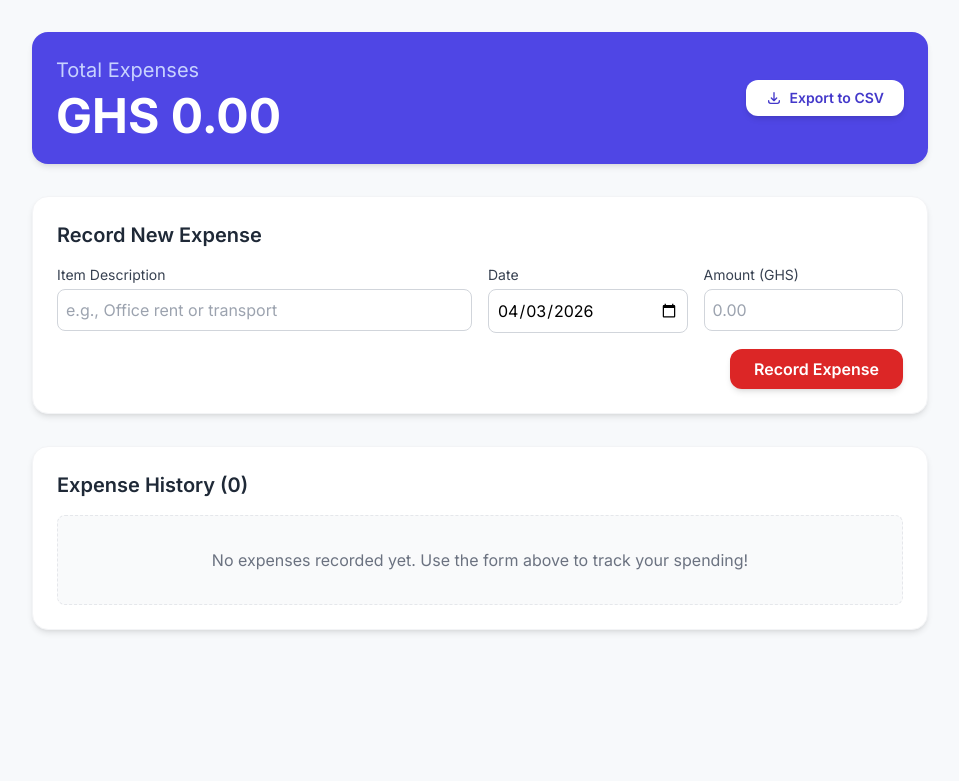
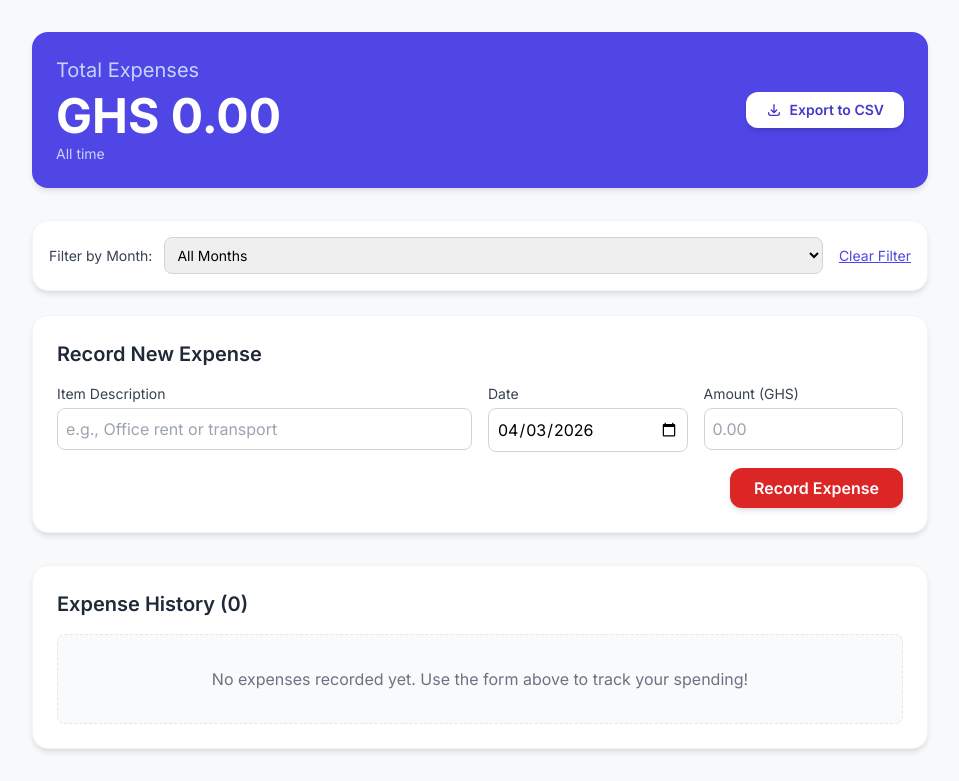
Before and after one commit to Vhillage-Ticha/fastforward, a Flask app: template templates/Expenses.html in a window 1280 px wide. Shown: the part 101-882 px from the top of the page, without its empty margins (160-1119 px from the left). Before the commit the page ends 734 px from the top, so only its background shows below. Run offline with Flask 3, Linux system fonts and the light colour scheme; the template is opened without the code that fills it, so the values that code supplies are empty; some libraries are stand-ins or nearby versions.

Commit message:
Add month filter to expenses

```diff
--- a/templates/Expenses.html
+++ b/templates/Expenses.html
@@ -39,7 +39,8 @@
         <div class="bg-indigo-600 p-6 rounded-2xl card mb-8 flex flex-col sm:flex-row sm:items-center sm:justify-between gap-4">
             <div>
                 <h3 class="text-xl font-medium text-indigo-200 mb-2">Total Expenses</h3>
-                <p class="text-5xl font-extrabold text-white">GHS {{ "%.2f"|format(total_expenses) }}</p>
+                <p id="summary-total" class="text-5xl font-extrabold text-white">GHS {{ "%.2f"|format(total_expenses) }}</p>
+                <p id="summary-label" class="text-indigo-200 text-sm mt-1">All time</p>
             </div>
             <button onclick="exportToCSV()"
                     class="bg-white hover:bg-indigo-50 text-indigo-700 font-semibold py-2 px-5 rounded-xl transition duration-150 shadow-md text-sm flex items-center gap-2 self-start sm:self-auto">
@@ -48,6 +49,27 @@
                 </svg>
                 Export to CSV
             </button>
+        </div>
+
+        <!-- Month Filter -->
+        <div class="bg-white p-4 rounded-2xl card border border-gray-100 mb-6 flex flex-col sm:flex-row sm:items-center gap-4">
+            <div class="flex items-center gap-3 flex-1">
+                <label class="text-sm font-medium text-gray-700 whitespace-nowrap">Filter by Month:</label>
+                <select id="month-filter" onchange="filterByMonth()"
+                        class="flex-1 p-2 border border-gray-300 rounded-lg focus:ring-indigo-500 focus:border-indigo-500 text-sm">
+                    <option value="all">All Months</option>
+                </select>
+            </div>
+            <button onclick="clearFilter()"
+                    class="text-sm text-indigo-600 hover:text-indigo-800 font-medium underline whitespace-nowrap">
+                Clear Filter
+            </button>
+        </div>
+
+        <!-- Monthly Breakdown (shown when a month is selected) -->
+        <div id="monthly-breakdown" class="hidden bg-white p-5 rounded-2xl card border border-gray-100 mb-6">
+            <h2 class="text-lg font-semibold text-gray-800 mb-3">Monthly Breakdown</h2>
+            <div id="breakdown-content" class="grid grid-cols-2 sm:grid-cols-3 gap-3"></div>
         </div>
 
         <!-- Form to Add New Expense -->
@@ -82,7 +104,7 @@
 
         <!-- Expenses List Table -->
         <div class="bg-white p-6 rounded-2xl card border border-gray-100 overflow-x-auto">
-            <h2 class="text-xl font-semibold text-gray-800 mb-4">Expense History ({{ expenses|length }})</h2>
+            <h2 class="text-xl font-semibold text-gray-800 mb-4">Expense History (<span id="expense-count">{{ expenses|length }}</span>)</h2>
 
             {% if expenses %}
             <table class="min-w-full divide-y divide-gray-200">
@@ -94,9 +116,9 @@
                         <th class="px-6 py-3 text-right text-xs font-medium text-gray-500 uppercase tracking-wider">Action</th>
                     </tr>
                 </thead>
-                <tbody class="bg-white divide-y divide-gray-200">
+                <tbody id="expenses-tbody" class="bg-white divide-y divide-gray-200">
                     {% for expense in expenses %}
-                    <tr>
+                    <tr data-month="{{ expense.expense_date[:7] }}" data-amount="{{ expense.amount }}">
                         <td class="px-6 py-4 whitespace-nowrap text-sm text-gray-700">{{ expense.expense_date }}</td>
                         <td class="px-6 py-4 text-sm font-medium text-gray-900">{{ expense.description }}</td>
                         <td class="px-6 py-4 whitespace-nowrap text-sm text-red-600 font-bold text-right">GHS {{ "%.2f"|format(expense.amount) }}</td>
@@ -117,6 +139,9 @@
                     {% endfor %}
                 </tbody>
             </table>
+            <div id="no-results" class="hidden text-center py-8 text-gray-500 border border-dashed rounded-lg bg-gray-50 mt-4">
+                <p>No expenses found for the selected month.</p>
+            </div>
             {% else %}
             <div class="text-center py-8 text-gray-500 border border-dashed rounded-lg bg-gray-50">
                 <p>No expenses recorded yet. Use the form above to track your spending!</p>
@@ -124,36 +149,125 @@
             {% endif %}
         </div>
     </div>
+
     <script>
-        // Set today's date as default
         document.getElementById('expense_date').valueAsDate = new Date();
 
-        function exportToCSV() {
-            const rows = [['Date', 'Description', 'Amount (GHS)']];
+        // Build month options from table data
+        const rows = document.querySelectorAll('#expenses-tbody tr');
+        const monthSet = new Set();
+        const monthTotals = {};
 
-            const tableRows = document.querySelectorAll('tbody tr');
-            tableRows.forEach(row => {
-                const cells = row.querySelectorAll('td');
-                if (cells.length >= 3) {
-                    rows.push([
-                        cells[0].textContent.trim(),
-                        cells[1].textContent.trim(),
-                        cells[2].textContent.replace('GHS','').trim()
-                    ]);
+        rows.forEach(row => {
+            const month = row.dataset.month;
+            const amount = parseFloat(row.dataset.amount);
+            if (month) {
+                monthSet.add(month);
+                monthTotals[month] = (monthTotals[month] || 0) + amount;
+            }
+        });
+
+        const sortedMonths = Array.from(monthSet).sort().reverse();
+        const select = document.getElementById('month-filter');
+
+        sortedMonths.forEach(m => {
+            const [year, month] = m.split('-');
+            const label = new Date(year, month - 1).toLocaleString('default', { month: 'long', year: 'numeric' });
+            const option = document.createElement('option');
+            option.value = m;
+            option.textContent = label;
+            select.appendChild(option);
+        });
+
+        function filterByMonth() {
+            const selected = select.value;
+            let visibleCount = 0;
+            let visibleTotal = 0;
+
+            rows.forEach(row => {
+                if (selected === 'all' || row.dataset.month === selected) {
+                    row.style.display = '';
+                    visibleCount++;
+                    visibleTotal += parseFloat(row.dataset.amount);
+                } else {
+                    row.style.display = 'none';
                 }
             });
 
-            const total = document.querySelector('.text-5xl').textContent.replace('GHS','').trim();
-            rows.push(['', 'TOTAL EXPENSES', total]);
+            document.getElementById('expense-count').textContent = visibleCount;
+            document.getElementById('no-results').classList.toggle('hidden', visibleCount > 0);
 
-            const csvContent = rows.map(r =>
+            // Update summary card
+            const totalEl = document.getElementById('summary-total');
+            const labelEl = document.getElementById('summary-label');
+            totalEl.textContent = 'GHS ' + visibleTotal.toFixed(2);
+
+            if (selected === 'all') {
+                labelEl.textContent = 'All time';
+                document.getElementById('monthly-breakdown').classList.add('hidden');
+            } else {
+                const [year, month] = selected.split('-');
+                const label = new Date(year, month - 1).toLocaleString('default', { month: 'long', year: 'numeric' });
+                labelEl.textContent = label;
+                showBreakdown(selected);
+            }
+        }
+
+        function showBreakdown(selectedMonth) {
+            const breakdown = document.getElementById('monthly-breakdown');
+            const content = document.getElementById('breakdown-content');
+            breakdown.classList.remove('hidden');
+
+            // Group by description category for the selected month
+            const categoryTotals = {};
+            rows.forEach(row => {
+                if (row.dataset.month === selectedMonth) {
+                    const desc = row.querySelectorAll('td')[1].textContent.trim();
+                    const amt = parseFloat(row.dataset.amount);
+                    categoryTotals[desc] = (categoryTotals[desc] || 0) + amt;
+                }
+            });
+
+            content.innerHTML = Object.entries(categoryTotals)
+                .sort((a, b) => b[1] - a[1])
+                .map(([desc, total]) => `
+                    <div class="bg-gray-50 rounded-xl p-3 border border-gray-100">
+                        <p class="text-xs text-gray-500 truncate">${desc}</p>
+                        <p class="text-base font-bold text-red-600 mt-1">GHS ${total.toFixed(2)}</p>
+                    </div>
+                `).join('');
+        }
+
+        function clearFilter() {
+            select.value = 'all';
+            filterByMonth();
+        }
+
+        function exportToCSV() {
+            const visibleRows = Array.from(rows).filter(r => r.style.display !== 'none');
+            const csvRows = [['Date', 'Description', 'Amount (GHS)']];
+
+            visibleRows.forEach(row => {
+                const cells = row.querySelectorAll('td');
+                csvRows.push([
+                    cells[0].textContent.trim(),
+                    cells[1].textContent.trim(),
+                    cells[2].textContent.replace('GHS', '').trim()
+                ]);
+            });
+
+            const total = document.getElementById('summary-total').textContent.replace('GHS', '').trim();
+            csvRows.push(['', 'TOTAL EXPENSES', total]);
+
+            const csvContent = csvRows.map(r =>
                 r.map(cell => '"' + String(cell).replace(/"/g, '""') + '"').join(',')
             ).join('\n');
 
             const blob = new Blob([csvContent], { type: 'text/csv;charset=utf-8;' });
             const link = document.createElement('a');
             link.href = URL.createObjectURL(blob);
-            link.download = 'expenses_' + new Date().toISOString().slice(0, 10) + '.csv';
+            const month = select.value === 'all' ? 'all' : select.value;
+            link.download = 'expenses_' + month + '.csv';
             link.click();
         }
     </script>
```
